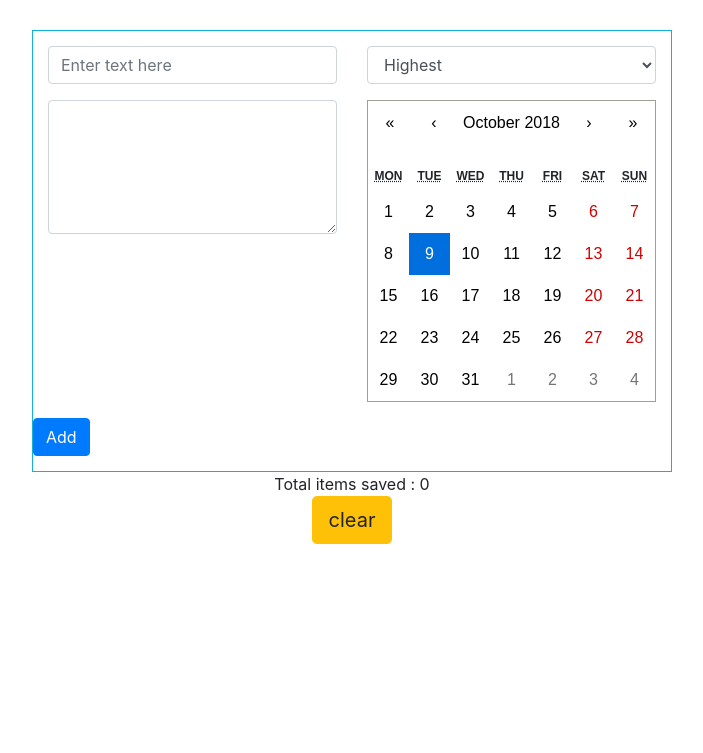
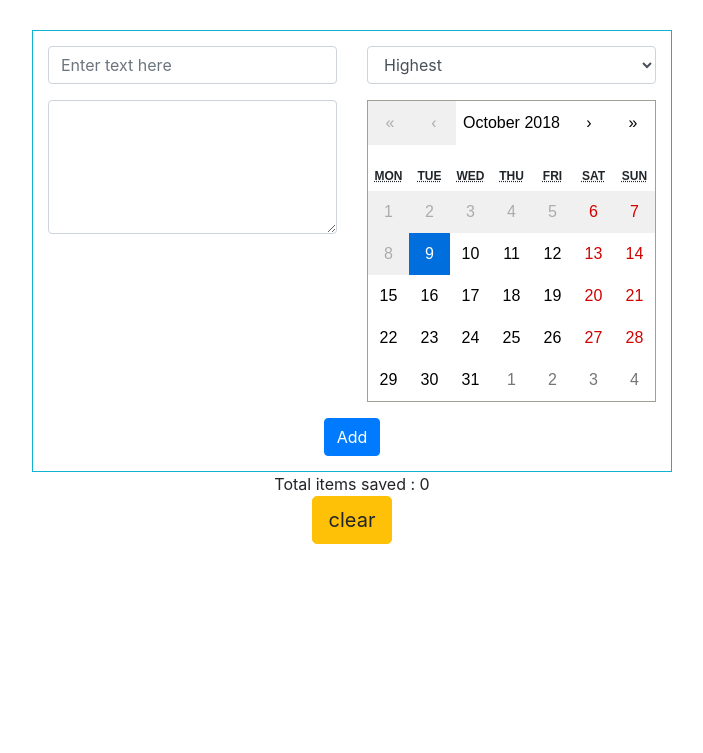
Before and after one commit to sachinhooda/todo-lister, a React (Create React App) app: page / in a window 1280 px wide. Shown: the top 753 px of the page, without its empty margins (288-991 px from the left). Built offline with nearby package versions, Linux system fonts and the light colour scheme.

Commit message:
Changes for calender

```diff
--- a/src/Components/CustomCalendar.js
+++ b/src/Components/CustomCalendar.js
@@ -7,7 +7,7 @@ class CustomCalendar extends Component {
         return (
             <div className="col-sm-6">
                     <div className="form-group">
-                    <Calendar name="todoItemCalendar" onChange={this.props.dateChanged} value={new Date()}/>
+                    <Calendar name="todoItemCalendar" onChange={this.props.dateChanged} value={this.props.selectedDate} minDate={new Date()}/>
 
                     </div>
             </div>
--- a/src/Components/TodoItem.js
+++ b/src/Components/TodoItem.js
@@ -15,12 +15,14 @@ class TodoItem extends Component {
                     <div className="row">
                     <CustomTextInput title={this.props.title} valueChanged={this.props.valueChanged}  placeholder="Enter text here"/>
                         <CustomSelectDropdown/>
+                    </div>
+                        <div className="row">
                         <CustomTextArea/>
-                        <CustomCalendar dateChanged={this.props.calendarDateChanged}/>
-
+                        <CustomCalendar selectedDate={this.props.selectedDate} dateChanged={this.props.calendarDateChanged}/>
+                        </div>
 
                     <button type="submit" className="btn btn-primary">Add</button>
-                    </div>
+
                 </form>
 
                 </div>
--- a/src/Components/TodoList.js
+++ b/src/Components/TodoList.js
@@ -36,10 +36,10 @@ class TodoList extends Component {
 
     };
 
-    handleCalendarDateChanged = (event) => {
+    handleCalendarDateChanged = (date) => {
 
         this.setState({
-            calendarDate: event.target.value
+            calendarDate: date
         });
 
     };
@@ -63,7 +63,7 @@ class TodoList extends Component {
         return (
           <>
 
-            <TodoItem calendarDateChanged={this.handleCalendarDateChanged} itemAdded={this.handleItemAdded}  valueChanged={this.handleItemValueChanged} title={this.state.value}/>
+            <TodoItem calendarDateChanged={this.handleCalendarDateChanged} selectedDate={this.state.calendarDate} itemAdded={this.handleItemAdded}  valueChanged={this.handleItemValueChanged} title={this.state.value}/>
             {savedTodoItems}
             Total items saved : {this.state.count}
             <FunctionalPalette clearButtonEvent={this.handleClearEvent}/>
```
